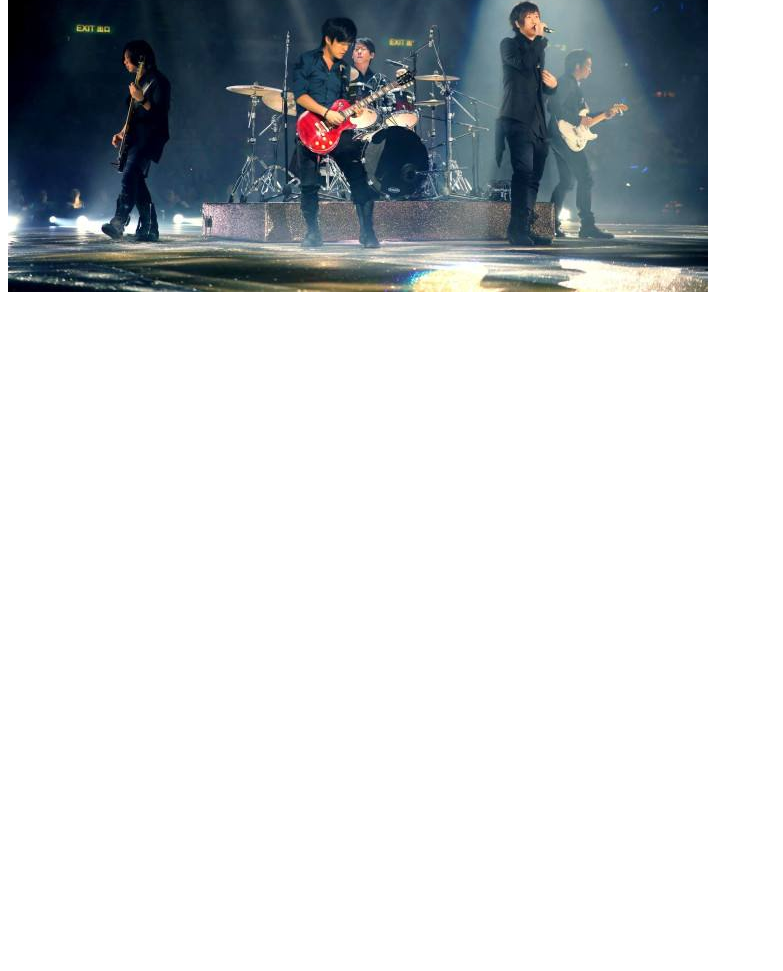
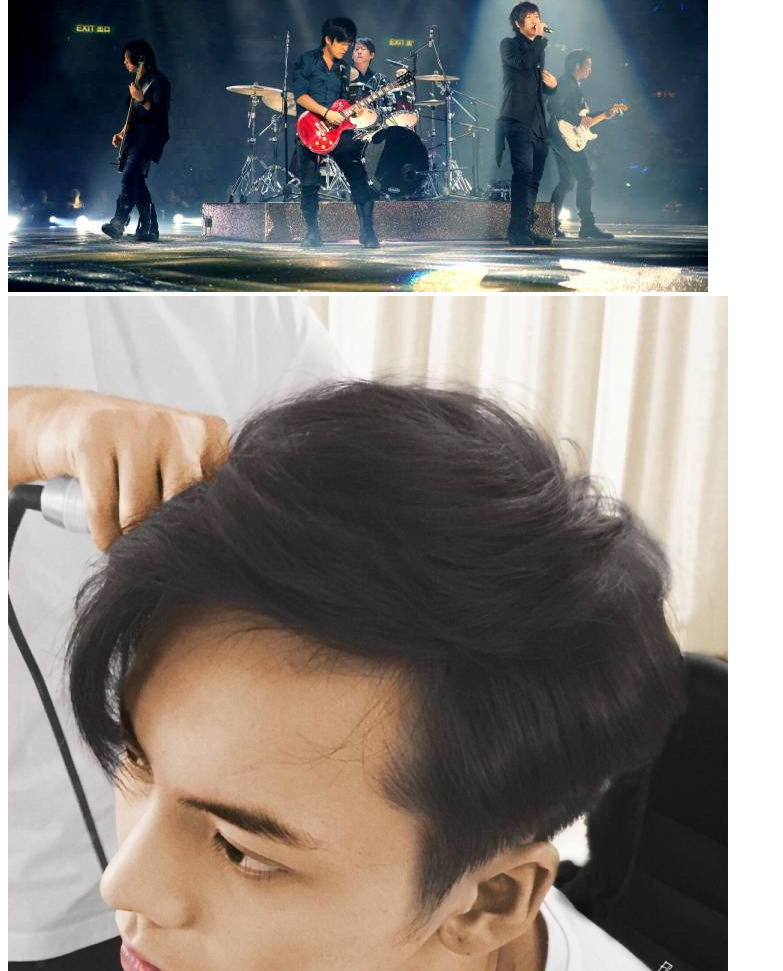
Before and after one commit to alicx637adsjd/meiyun, a plain HTML site: page index.html in a window 1280 px wide. Shown: the part 249-1220 px from the top of the page, without its empty margins (0-783 px from the left). Before the commit the page ends 800 px from the top, so only its background shows below. Drawn offline with Linux system fonts and the light colour scheme.

Commit message:
陈伟霆来了

```diff
--- a/index.html
+++ b/index.html
@@ -11,5 +11,7 @@
     <p>好热呀~~</p>
     <br>
     <img src="./1.jpg" alt="">
+    <br>
+    <img src="./weiting.jpg" alt="">
 </body>
 </html>
```
Also changed, not shown: weiting.jpg (added).
